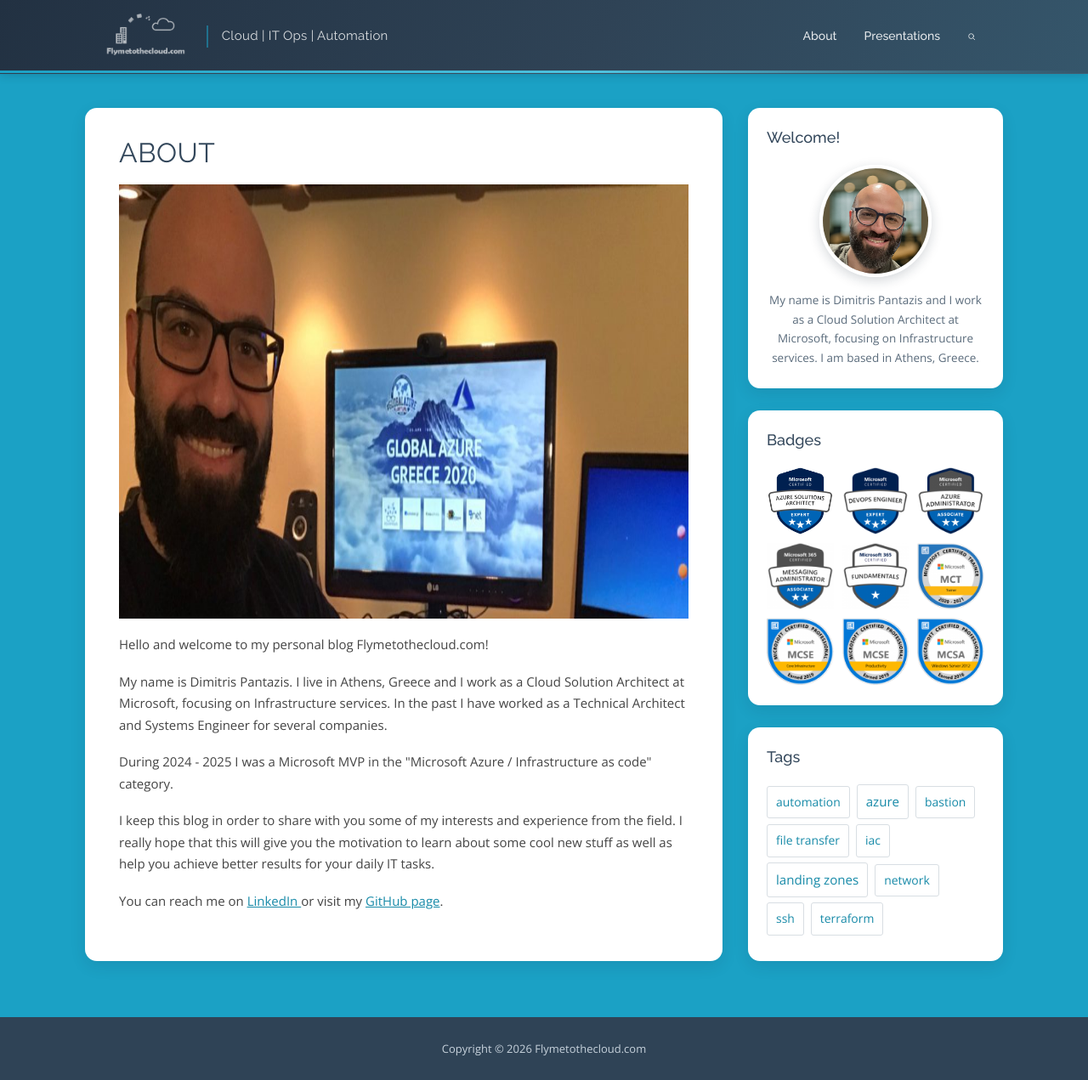
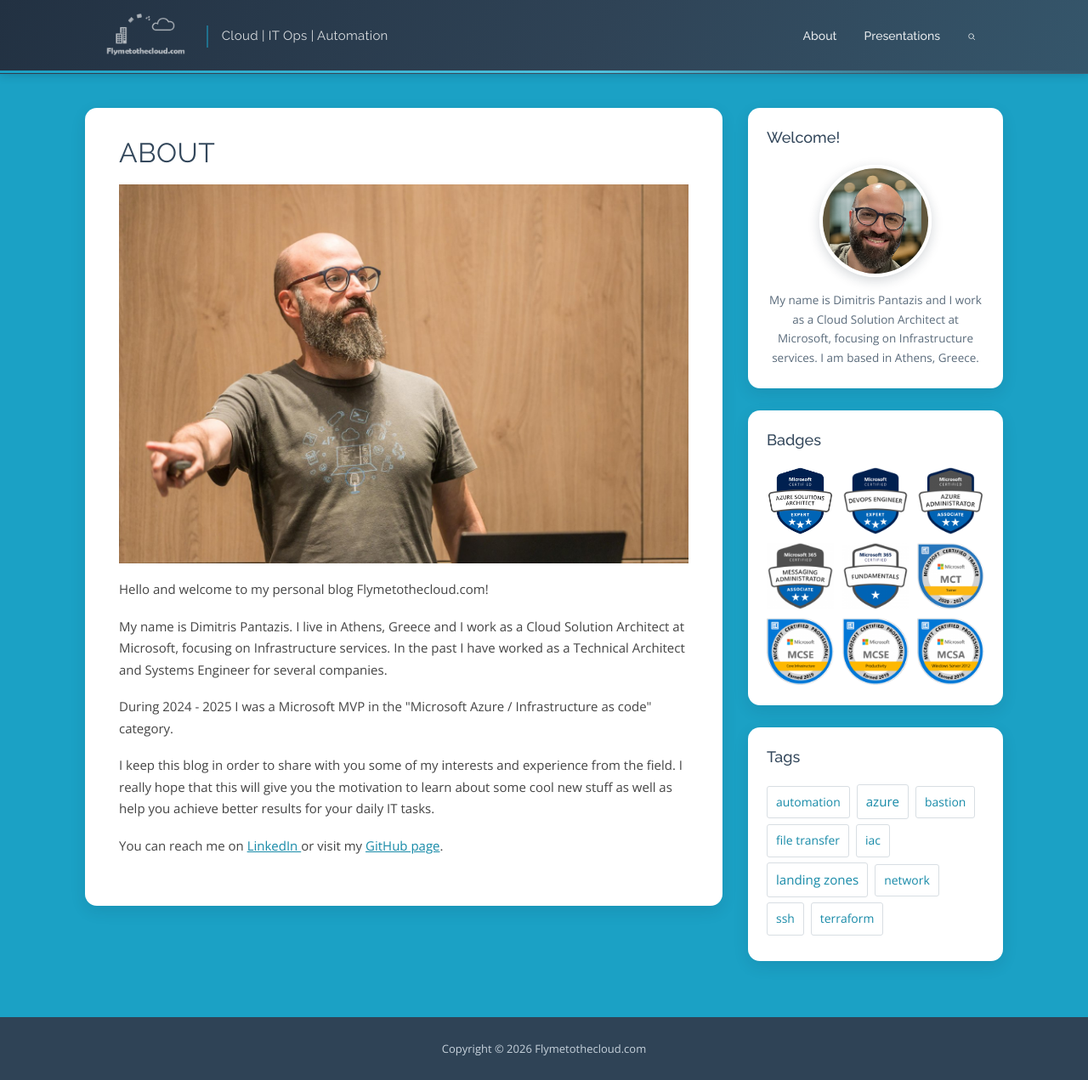
Before and after one commit to dpantaz/flymetothecloud, a Jekyll site: the page built from about.md, in a window 1280 px wide and 1271 px high. Shown: the whole window at 85% size. Built offline with Jekyll 4.4.1, drawn with Linux system fonts in a browser that asks for light colours.

Commit message:
Use new speaking photo on the About page
- Add assets/img/about-speaking.jpg (resized to 1400px, JPEG q85)
- Replace the old About banner image and make it responsive (width:100%)

Co-authored-by: Copilot App <223556219+Copilot@users.noreply.github.com>
Copilot-Session: 3dd01e10-cf7f-4105-8805-ccea87f7022f

```diff
--- a/about.md
+++ b/about.md
@@ -4,7 +4,7 @@ title: "About"
 permalink: /about/
 ---
 
-<figure class="wp-block-image is-resized"><img src="/wp-content/uploads/2020/09/viber_image_2020-09-03_15-18-51-2-1024x448.jpg" alt="" class="wp-image-168" style="width:1169px;height:511px"/></figure>
+<figure class="wp-block-image is-resized"><img src="/assets/img/about-speaking.jpg" alt="Dimitris Pantazis presenting" class="wp-image-168" style="width:100%;height:auto"/></figure>
 
 <p></p>
 
```
Also changed, not shown: assets/img/about-speaking.jpg (added).
